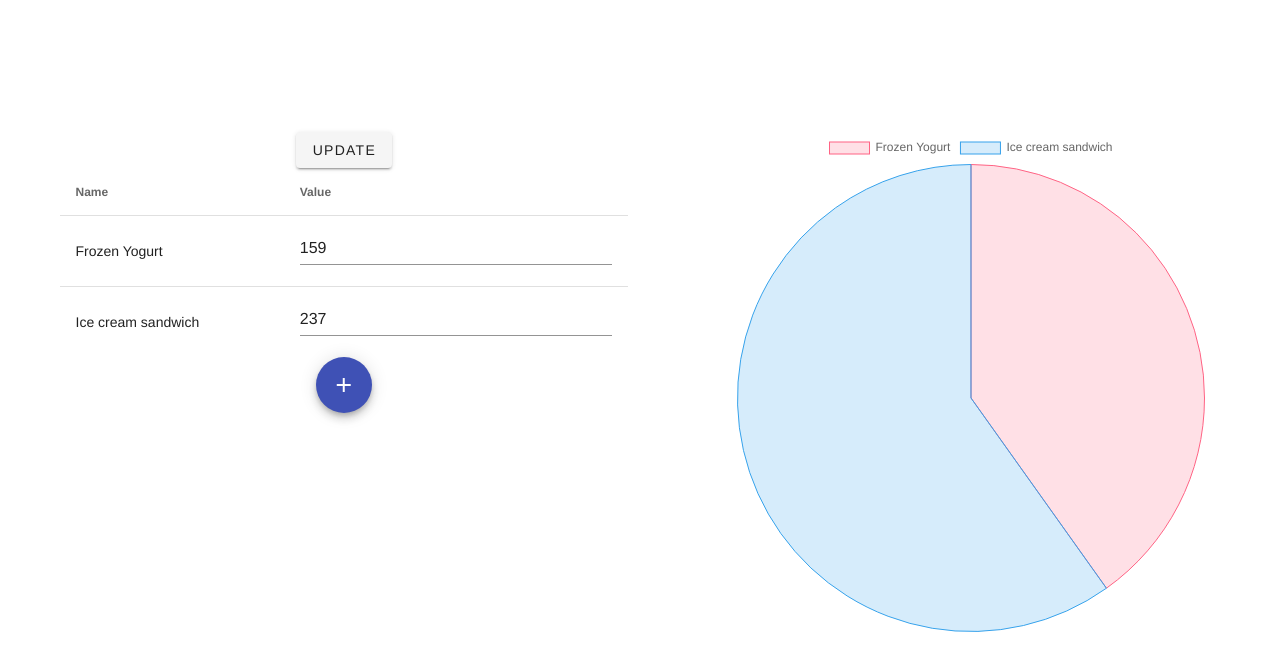
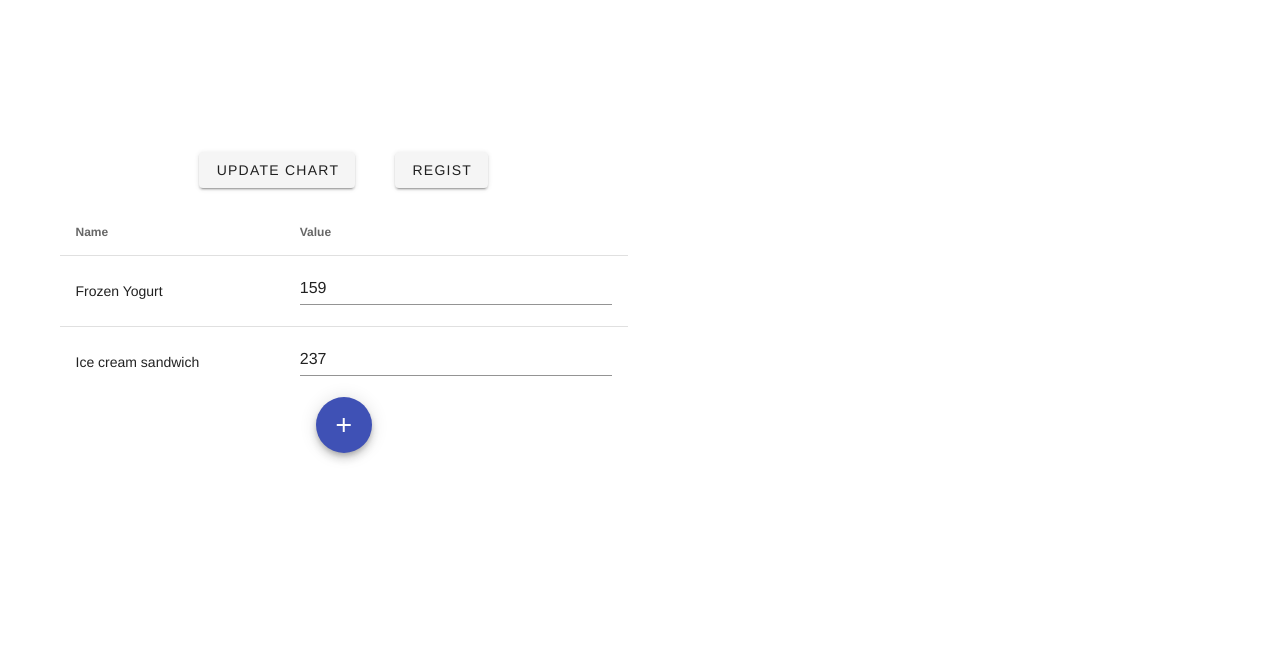
Before and after one commit to t-mangoe/chartjs-vue, a Vue app in the folder app/: page / in a window 1280 px wide. Shown: the top 670 px of the page. Built offline with nearby package versions, Linux system fonts and the light colour scheme; no server answers.

Commit message:
add registData function in front end.

```diff
--- a/app/src/components/AssetChart.vue
+++ b/app/src/components/AssetChart.vue
@@ -2,7 +2,8 @@
   <v-container>
     <v-row>
       <v-col>
-        <v-btn @click="updateChart">update</v-btn>
+        <v-btn class="ma-5" @click="updateChart">update chart</v-btn>
+        <v-btn class="ma-5" @click="registData">regist</v-btn>
         <v-simple-table>
           <template>
             <thead>
@@ -105,7 +106,7 @@ export default {
   },
   mounted: function() {
     this.init();
-    this.updateChart();
+    // this.updateChart();
   },
   methods: {
     init: function() {
@@ -151,6 +152,25 @@ export default {
     showNameInputDialog: function() {
       this.$refs.inputNameDialog.show();
     },
+    registData: function() {
+      confirm("データを登録します");
+      axios
+        .post("/express/registData/", {
+          data: [
+            {
+              // id: 1,
+              name: "dau",
+              value: 200,
+            },
+          ],
+        })
+        .then((response) => {
+          console.log(response);
+        })
+        .catch((error) => {
+          console.error(error);
+        });
+    },
   },
 };
 </script>
```
